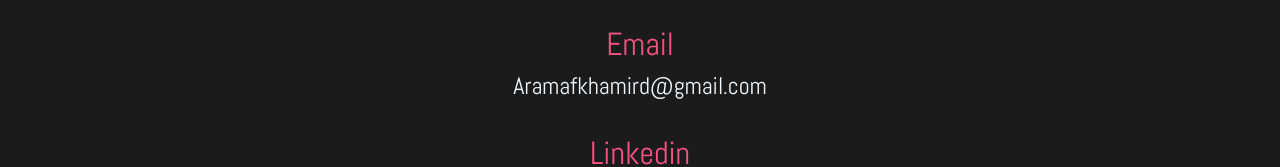
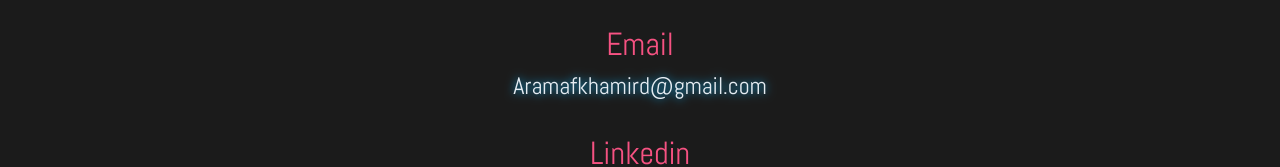
Before and after one commit to Del-afk/responsive-homework, a plain HTML site: page otherpages/Contact-me.html in a window 1280 px wide. In both pictures the pointer is over the link "Aramafkhamird@gmail.com". Shown: the part 328-495 px from the top of the page. Drawn offline with nearby package versions, Linux system fonts and the light colour scheme; a web font is replaced by a local one.

Commit message:
addressing bug fixed

```diff
--- a/otherpages/Contact-me.css
+++ b/otherpages/Contact-me.css
@@ -230,3 +230,7 @@ End */
     font-size: 24px;
     text-decoration: none;
 }
+.contact-part a:hover {
+    transition: all 300ms ease-in-out;
+    filter: drop-shadow(0px 0px 5px rgb(0, 179, 255)) invert(5%);
+}
```
